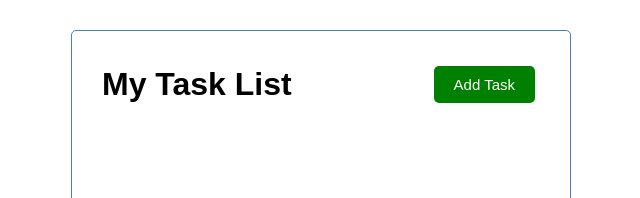
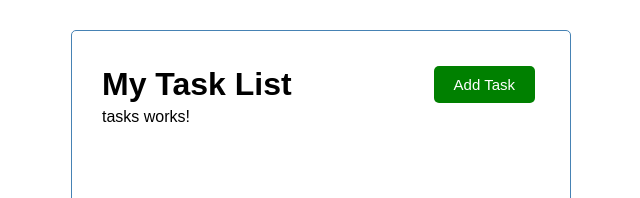
Before and after one commit to marletorre/Marle, an Angular app in the folder task-list/: page / in a window 1280 px wide. Shown: the top 198 px of the page, without its empty margins (319-959 px from the left). Built offline with nearby package versions, Linux system fonts and the light colour scheme.

Commit message:
correccion del nombre de interface

```diff
--- a/task-list/src/app/app.component.html
+++ b/task-list/src/app/app.component.html
@@ -1,3 +1,4 @@
 <div class="container">
   <app-header></app-header>
+  <app-tasks></app-tasks>
 </div>
--- a/task-list/src/app/app.module.ts
+++ b/task-list/src/app/app.module.ts
@@ -5,12 +5,14 @@ import { AppRoutingModule } from './app-routing.module';
 import { AppComponent } from './app.component';
 import { HeaderComponent } from './components/header/header.component';
 import { ButtonComponent } from './components/button/button.component';
+import { TasksComponent } from './components/tasks/tasks.component';
 
 @NgModule({
   declarations: [
     AppComponent,
     HeaderComponent,
-    ButtonComponent
+    ButtonComponent,
+    TasksComponent
   ],
   imports: [
     BrowserModule,
--- /dev/null
+++ b/task-list/src/app/components/tasks/tasks.component.html
@@ -0,0 +1 @@
+<p>tasks works!</p>
--- /dev/null
+++ b/task-list/src/app/components/tasks/tasks.component.ts
@@ -0,0 +1,15 @@
+import { Component, OnInit } from '@angular/core';
+
+@Component({
+  selector: 'app-tasks',
+  templateUrl: './tasks.component.html',
+  styleUrls: ['./tasks.component.css']
+})
+export class TasksComponent implements OnInit {
+
+  constructor() { }
+
+  ngOnInit(): void {
+  }
+
+}
```
Also changed, not shown: task-list/src/app/Task.ts (added), task-list/src/app/components/tasks/tasks.component.css (added).
